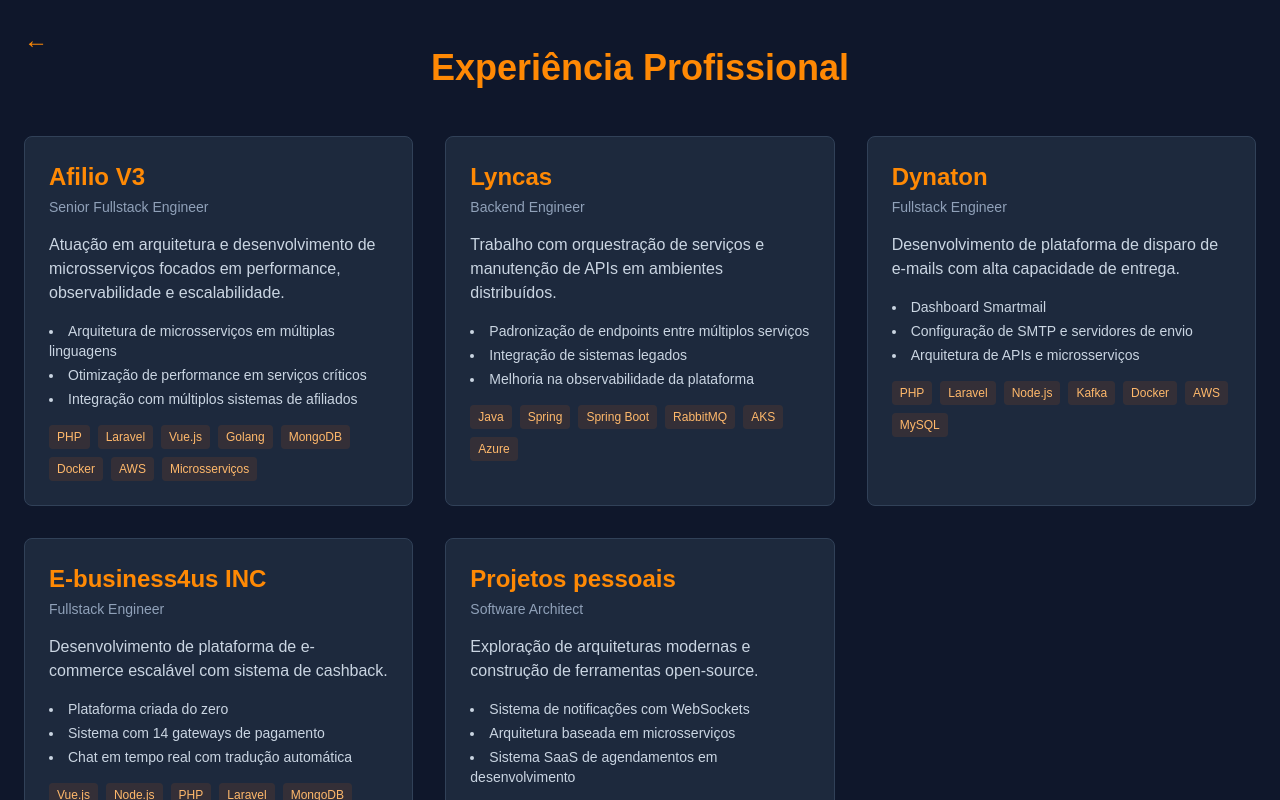
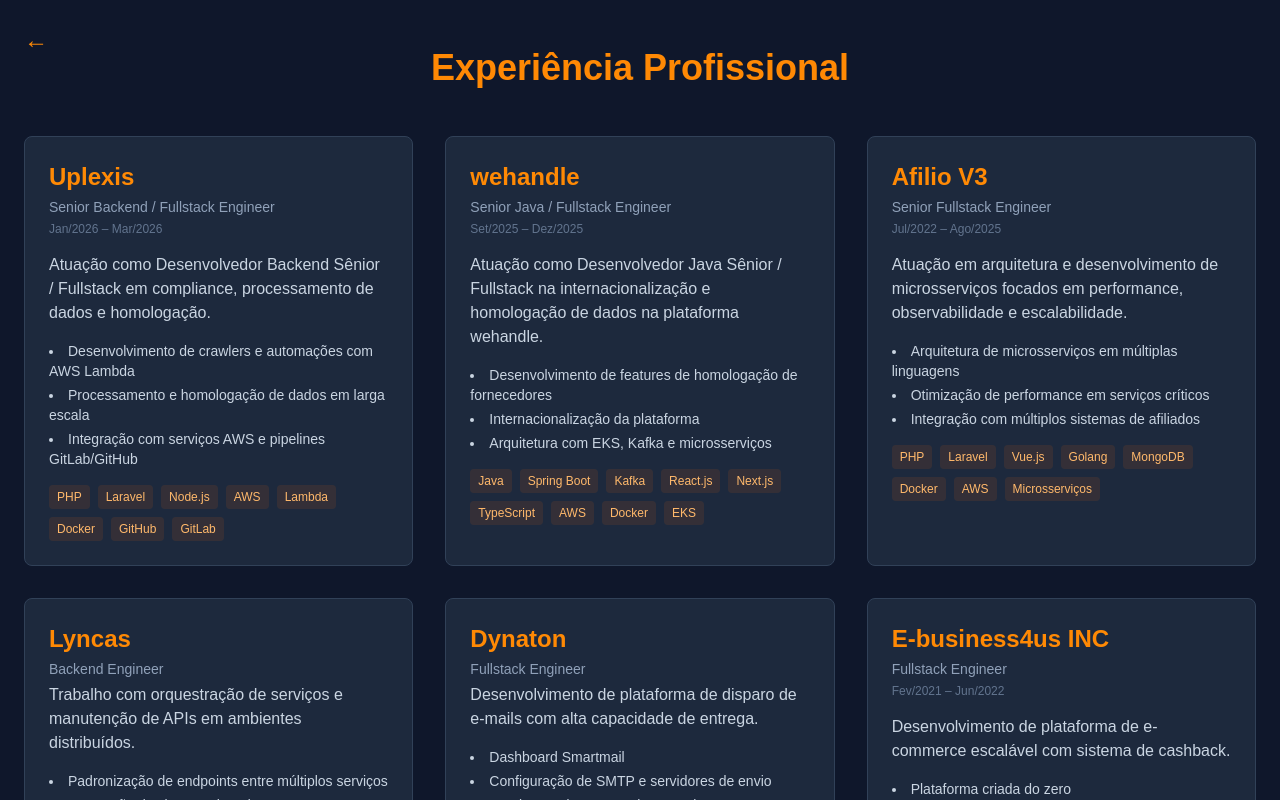
Before and after one commit to carlosmarques00/portfolio-carlos, a Next.js app: page /projects in a window 1280 px wide. Shown: the top 800 px of the page. Built offline with nearby package versions, Linux system fonts and the light colour scheme.

Commit message:
Update page.tsx

```diff
--- a/src/app/projects/page.tsx
+++ b/src/app/projects/page.tsx
@@ -5,9 +5,57 @@
 
 const projects = [
   {
+    id: "uplexis",
+    title: "Uplexis",
+    role: "Senior Backend / Fullstack Engineer",
+    period: "Jan/2026 – Mar/2026",
+    description:
+      "Atuação como Desenvolvedor Backend Sênior / Fullstack em compliance, processamento de dados e homologação.",
+    impact: [
+      "Desenvolvimento de crawlers e automações com AWS Lambda",
+      "Processamento e homologação de dados em larga escala",
+      "Integração com serviços AWS e pipelines GitLab/GitHub",
+    ],
+    stack: [
+      "PHP",
+      "Laravel",
+      "Node.js",
+      "AWS",
+      "Lambda",
+      "Docker",
+      "GitHub",
+      "GitLab",
+    ],
+  },
+  {
+    id: "wehandle",
+    title: "wehandle",
+    role: "Senior Java / Fullstack Engineer",
+    period: "Set/2025 – Dez/2025",
+    description:
+      "Atuação como Desenvolvedor Java Sênior / Fullstack na internacionalização e homologação de dados na plataforma wehandle.",
+    impact: [
+      "Desenvolvimento de features de homologação de fornecedores",
+      "Internacionalização da plataforma",
+      "Arquitetura com EKS, Kafka e microsserviços",
+    ],
+    stack: [
+      "Java",
+      "Spring Boot",
+      "Kafka",
+      "React.js",
+      "Next.js",
+      "TypeScript",
+      "AWS",
+      "Docker",
+      "EKS",
+    ],
+  },
+  {
     id: "afilio",
     title: "Afilio V3",
     role: "Senior Fullstack Engineer",
+    period: "Jul/2022 – Ago/2025",
     description:
       "Atuação em arquitetura e desenvolvimento de microsserviços focados em performance, observabilidade e escalabilidade.",
     impact: [
@@ -30,6 +78,7 @@
     id: "lyncas",
     title: "Lyncas",
     role: "Backend Engineer",
+    period: "",
     description:
       "Trabalho com orquestração de serviços e manutenção de APIs em ambientes distribuídos.",
     impact: [
@@ -43,6 +92,7 @@
     id: "dynaton",
     title: "Dynaton",
     role: "Fullstack Engineer",
+    period: "",
     description:
       "Desenvolvimento de plataforma de disparo de e-mails com alta capacidade de entrega.",
     impact: [
@@ -64,6 +114,7 @@
     id: "ebusiness",
     title: "E-business4us INC",
     role: "Fullstack Engineer",
+    period: "Fev/2021 – Jun/2022",
     description:
       "Desenvolvimento de plataforma de e-commerce escalável com sistema de cashback.",
     impact: [
@@ -84,6 +135,7 @@
     id: "personal",
     title: "Projetos pessoais",
     role: "Software Architect",
+    period: "",
     description:
       "Exploração de arquiteturas modernas e construção de ferramentas open-source.",
     impact: [
@@ -133,9 +185,15 @@
               {project.title}
             </h2>
 
-            <p className="text-sm text-slate-400 mb-4">
+            <p className="text-sm text-slate-400 mb-1">
               {project.role}
             </p>
+
+            {project.period && (
+              <p className="text-xs text-slate-500 mb-4">
+                {project.period}
+              </p>
+            )}
 
             <p className="text-slate-300 mb-4">
               {project.description}
```
